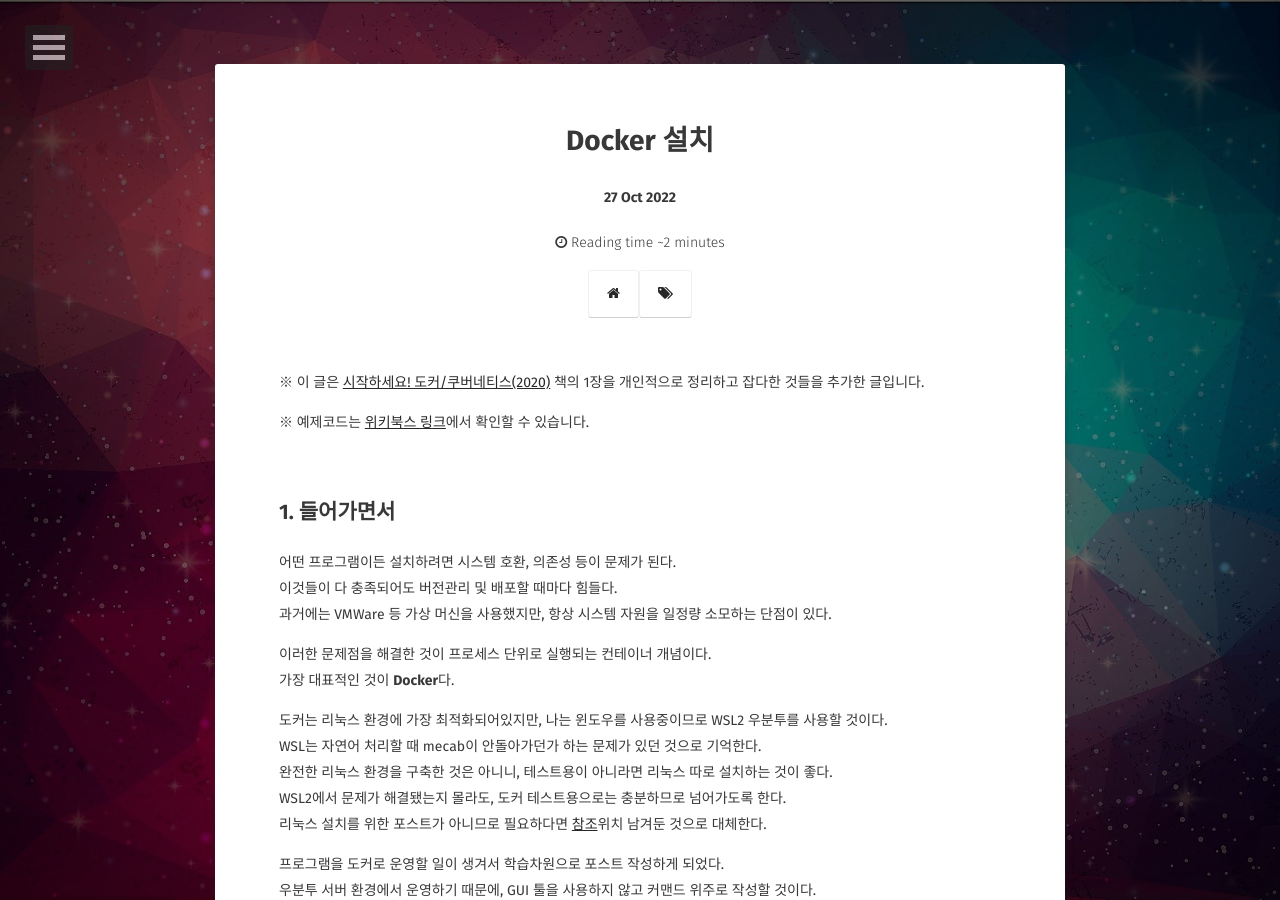
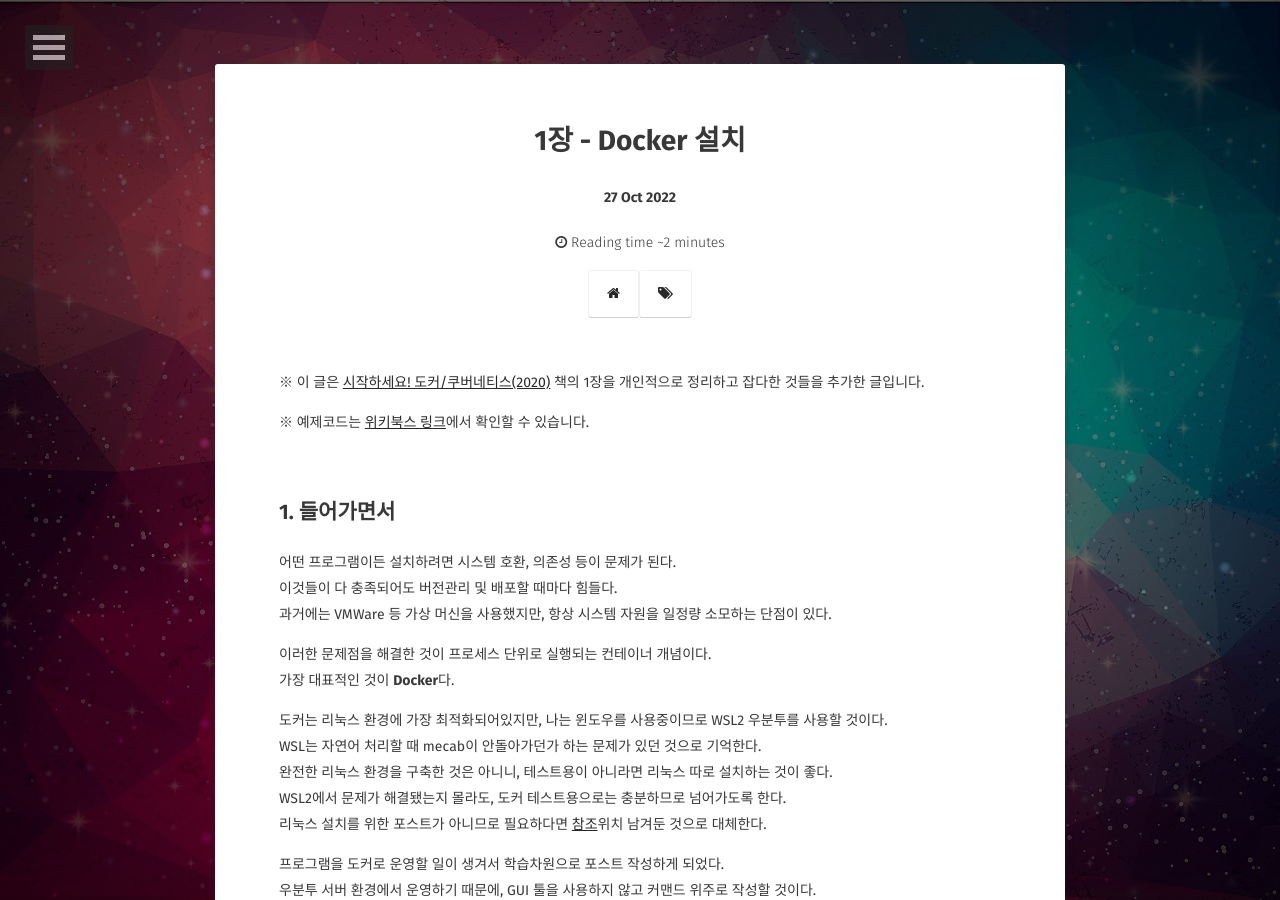
Before and after one commit to tinygun/tinygun.github.io, a Jekyll site: the page built from _posts/2022-10-27-docker_1.md, in a window 1280 px wide and 900 px high. Built offline with Jekyll 4.4.1, drawn with Linux system fonts in a browser that asks for light colours; some web fonts are replaced; comment, search, counter and statistics services are not loaded.

Commit message:
Docker 설치 수정

```diff
--- a/_posts/2022-10-27-docker_1.md
+++ b/_posts/2022-10-27-docker_1.md
@@ -1,7 +1,7 @@
 ---
-title: Docker 설치
+title: 1장 - Docker 설치
 layout: post
-date: '2022-10-27 18:00:00'
+date: '2022-10-27 15:00:00'
 excerpt: WSL2 Ubuntu 20.04 환경에서 Docker 설치
 tags: docker install
 categories: docker
```
Also changed, not shown: 4 other files.
